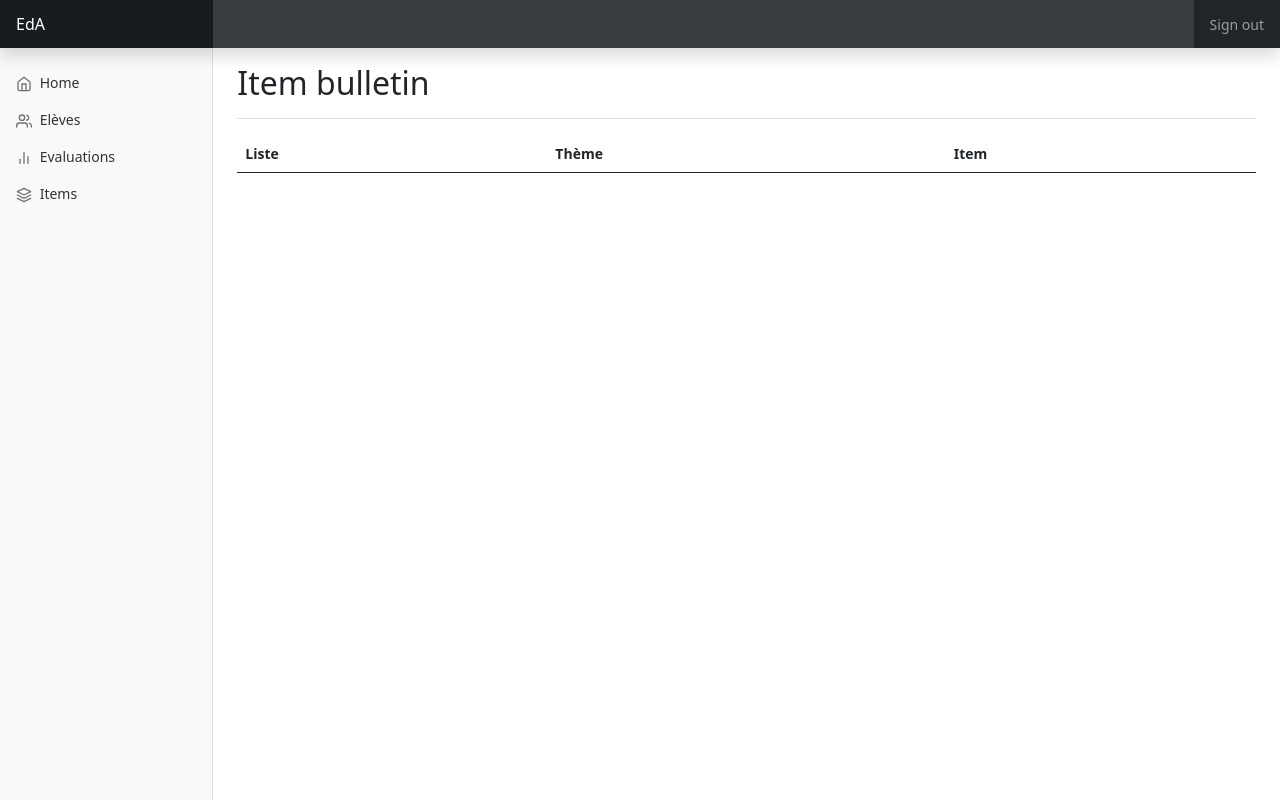
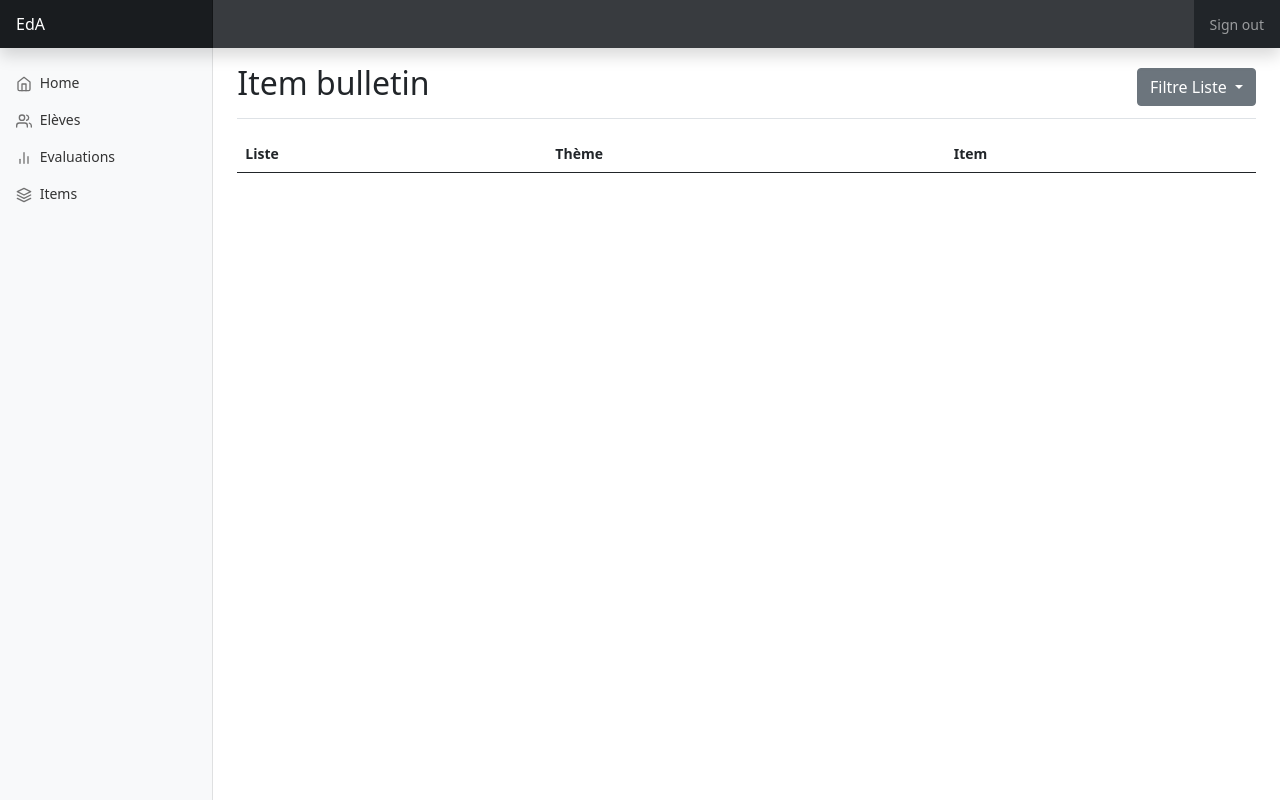
Before and after one commit to mcossutta/programme, a Flask app: page /items in a window 1280 px wide. Run offline with Flask 2, Linux system fonts and the light colour scheme; the visitor is signed in with stand-in values (Sample User, id 1); data that the repository does not hold is empty; parts of the project's set-up code (start-up, migrations or seed data) failed here and were passed over.

Commit message:
mise en roue des filtres

```diff
--- a/app/helpers.py
+++ b/app/helpers.py
@@ -2,6 +2,9 @@ from latex import build_pdf
 from flask import session
 from app.models import Eleve, Item, Note, Professeur
 import os, time
+
+
+
 
 
 def tableau_note(id_eleve):
--- a/app/routes.py
+++ b/app/routes.py
@@ -1,4 +1,4 @@
-from flask import  render_template , session, redirect, url_for
+from flask import  render_template , session, redirect, url_for, request
 from app import app
 from app.models import  Professeur, Item,  Liste
 
@@ -30,5 +30,12 @@ def index():
 def items():
     if not session.get("id_professeur"):
         return redirect(url_for("auth.login"))
-    items = Item.query.all()
+
+    # Filtre items
+    id_liste = request.args.get("liste")
+    if id_liste is not None:
+        items = Liste.query.get(id_liste).items
+    else:
+        items = Item.query.all()
+
     return render_template("item.html",items = items)
--- /dev/null
+++ b/app/templates/helpers/filtre.html
@@ -0,0 +1,16 @@
+{% macro filtre_liste(nom) %}
+
+<div class="dropdown">
+  <button class="btn btn-secondary dropdown-toggle" type="button" id="dropdownMenuButton1" data-bs-toggle="dropdown" aria-expanded="false">
+    Filtre Liste
+  </button>
+
+<ul class="dropdown-menu" aria-labelledby="dropdownMenuButton1">
+    {% for liste in listes() %}
+    <li><a class="dropdown-item" href="{{ url_for(nom,liste=liste.id,**kwargs)}}">{{liste.nom}}</a></li>
+     {% endfor %}
+     <li><a class="dropdown-item" href="{{ url_for(nom,**kwargs)}}">Supprimer le filtre</a></li>
+  </ul>
+</div>
+
+{% endmacro %}
--- a/app/templates/item.html
+++ b/app/templates/item.html
@@ -1,9 +1,13 @@
 {% extends "base.html" %}
-
+{% from 'helpers/filtre.html' import filtre_liste with context %}
 
 {% block titre %}
 Item bulletin
 {% endblock titre %}
+
+{% block filtre%}
+{{filtre_liste("items")}}
+{%endblock filtre%}
 
 
 {% block content %}
```
Also changed, not shown: app/models.py (+14 -2 lines), app/note/routes.py (+5 -6 lines), app/templates/helpers/select.html (deleted, +0 -12 lines), app/templates/note/notes.html (+8 -24 lines).
